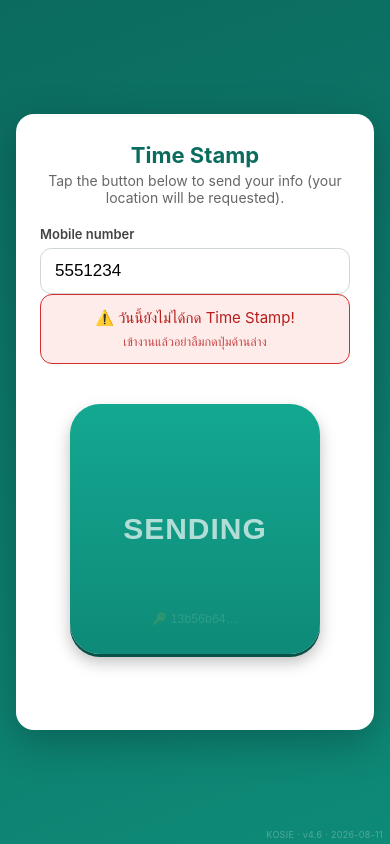
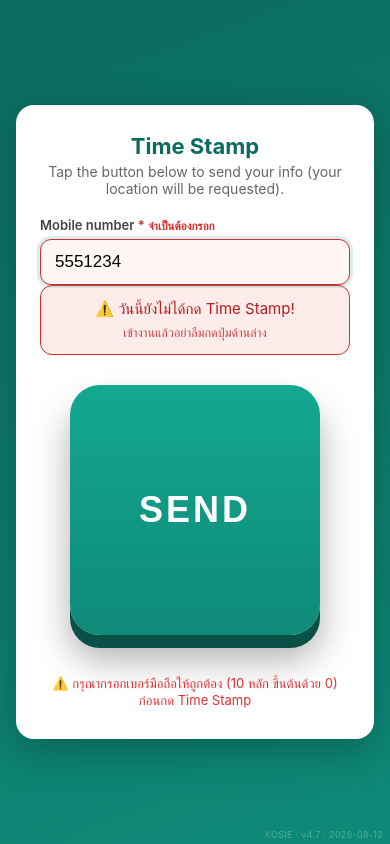
Before and after one commit to mywhitesamsungtablet/checkin, a plain HTML site: page index.html in a window 390 px wide. Both pictures are taken after typing "5551234" into the empty fields and a click on the button "SEND". Drawn offline with Linux system fonts and the light colour scheme.

Commit message:
v4.7: make phone number required (block SEND until a valid mobile is entered)

```diff
--- a/index.html
+++ b/index.html
@@ -111,6 +111,9 @@
     .tsbanner.warn    { background: #fdecea; border-color: #d32f2f; color: #b71c1c; }
     .tsbanner.caution { background: #fff6e5; border-color: #f0a500; color: #8a6100; }
     .tsb-sub { display: block; margin-top: 4px; font-size: 12.5px; color: inherit; opacity: .8; }
+    .req-star { color: #d32f2f; }
+    .req-note { font-size: 11.5px; color: #d32f2f; }
+    .phone-invalid { border-color: #d32f2f !important; background: #fff6f6 !important; }
     .credit {
       position: fixed; right: 7px; bottom: 5px;
       font-size: 9px; letter-spacing: .3px; line-height: 1;
@@ -126,9 +129,9 @@
       <p class="note">Tap the button below to send your info (your location will be requested).</p>
 
       <div id="phoneRow">
-        <label for="phone">Mobile number <span class="editlink hidden" id="phoneEdit" onclick="unlockPhone()">Change</span></label>
-        <input id="phone" type="tel" inputmode="numeric" autocomplete="tel"
-               name="phone" placeholder="08X-XXX-XXXX" maxlength="15">
+        <label for="phone">Mobile number <span class="req-star">*</span> <span class="req-note">จำเป็นต้องกรอก</span> <span class="editlink hidden" id="phoneEdit" onclick="unlockPhone()">Change</span></label>
+        <input id="phone" type="tel" inputmode="numeric" autocomplete="tel" required
+               name="phone" placeholder="08X-XXX-XXXX" maxlength="15" oninput="clearPhoneErr()">
       </div>
 
       <div id="tsBanner" class="tsbanner hidden"></div>
@@ -147,7 +150,7 @@
       <div class="a2hs hidden" id="a2hs"></div>
     </div>
   </div>
-  <div class="credit" id="credit">KOSIE · v4.6 · 2026-08-11</div>
+  <div class="credit" id="credit">KOSIE · v4.7 · 2026-08-12</div>
 
   <script>
     // ===== backend (Apps Script) URL that receives the data =====
@@ -155,7 +158,7 @@
     // ============================================================
 
     // เวอร์ชันแอป — แหล่งเดียว: ใช้ทั้งใน payload (ส่งเข้า Sheet) และเครดิตมุมล่าง
-    var APP_VERSION = 'v4.6';
+    var APP_VERSION = 'v4.7';
 
     var payload = { phone: '', lat: '', lng: '', acc: '', map: '', alt: '', os: '', model: '', device: '', browser: '', ip: '', deviceId: '',
                     screen: '', gpu: '',
@@ -249,7 +252,7 @@
     }
 
     // sync เครดิตมุมล่างให้ตรงกับ APP_VERSION เสมอ (แก้เวอร์ชันที่เดียว)
-    (function () { var c = document.getElementById('credit'); if (c) c.textContent = 'KOSIE · ' + APP_VERSION + ' · 2026-08-11'; })(); // v4.6 checkout fix + done-screen confirm
+    (function () { var c = document.getElementById('credit'); if (c) c.textContent = 'KOSIE · ' + APP_VERSION + ' · 2026-08-12'; })(); // v4.7 phone required
 
     var deferredPrompt = null;
     window.addEventListener('beforeinstallprompt', function (e) { e.preventDefault(); deferredPrompt = e; });
@@ -505,7 +508,21 @@
 
     function stopSendingUI() { if (paramTimer) { clearInterval(paramTimer); paramTimer = null; } }
 
+    // ---- เบอร์มือถือ = ช่องบังคับ (ต้องกรอกให้ถูกก่อนกด Time Stamp) ----
+    function phoneDigits(v) { return (v || '').replace(/[^0-9]/g, ''); }
+    function phoneValid(v) { var d = phoneDigits(v); return d.length >= 9 && d.length <= 10 && d.charAt(0) === '0'; }
+    function clearPhoneErr() { var el = document.getElementById('phone'); if (el) el.classList.remove('phone-invalid'); setErr(''); }
+
     function startSend() {
+      var phoneEl = document.getElementById('phone');
+      if (!phoneValid(phoneEl.value)) {                          // บังคับ: ต้องมีเบอร์ที่ถูกต้องก่อน
+        var row = document.getElementById('phoneRow'); if (row) row.classList.remove('hidden');
+        phoneEl.classList.add('phone-invalid');
+        setErr('⚠️ กรุณากรอกเบอร์มือถือให้ถูกต้อง (10 หลัก ขึ้นต้นด้วย 0) ก่อนกด Time Stamp');
+        phoneEl.focus();
+        return;                                                 // ไม่ส่งถ้าเบอร์ยังไม่ถูกต้อง
+      }
+      phoneEl.classList.remove('phone-invalid');
       var btn = document.getElementById('sendBtn');
       btn.disabled = true; setErr('');
       pendingPressTime = nowHHMM(); pendingPressMin = nowMin();   // เวลาที่กด (commit เมื่อส่งสำเร็จ)
```
